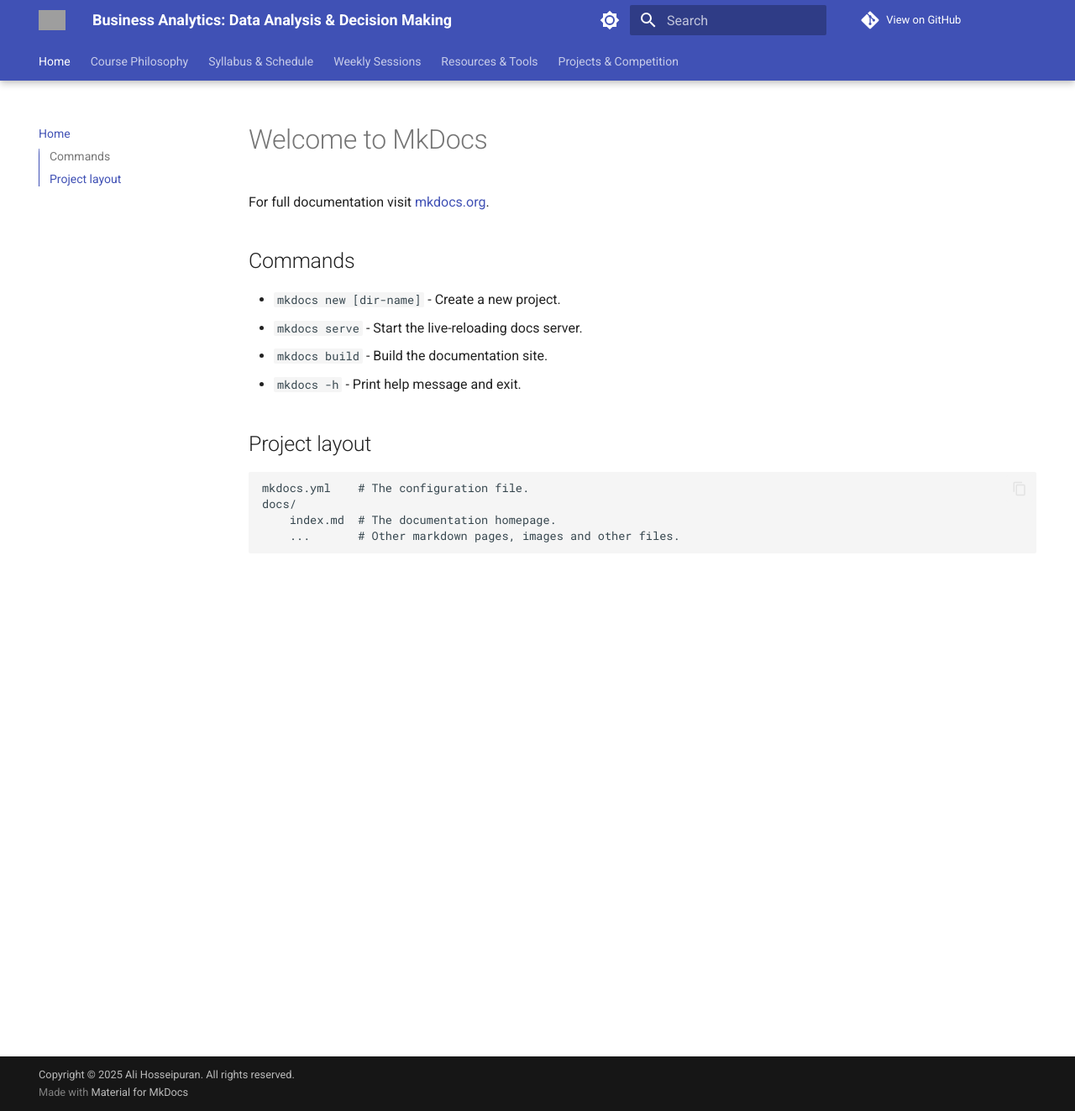
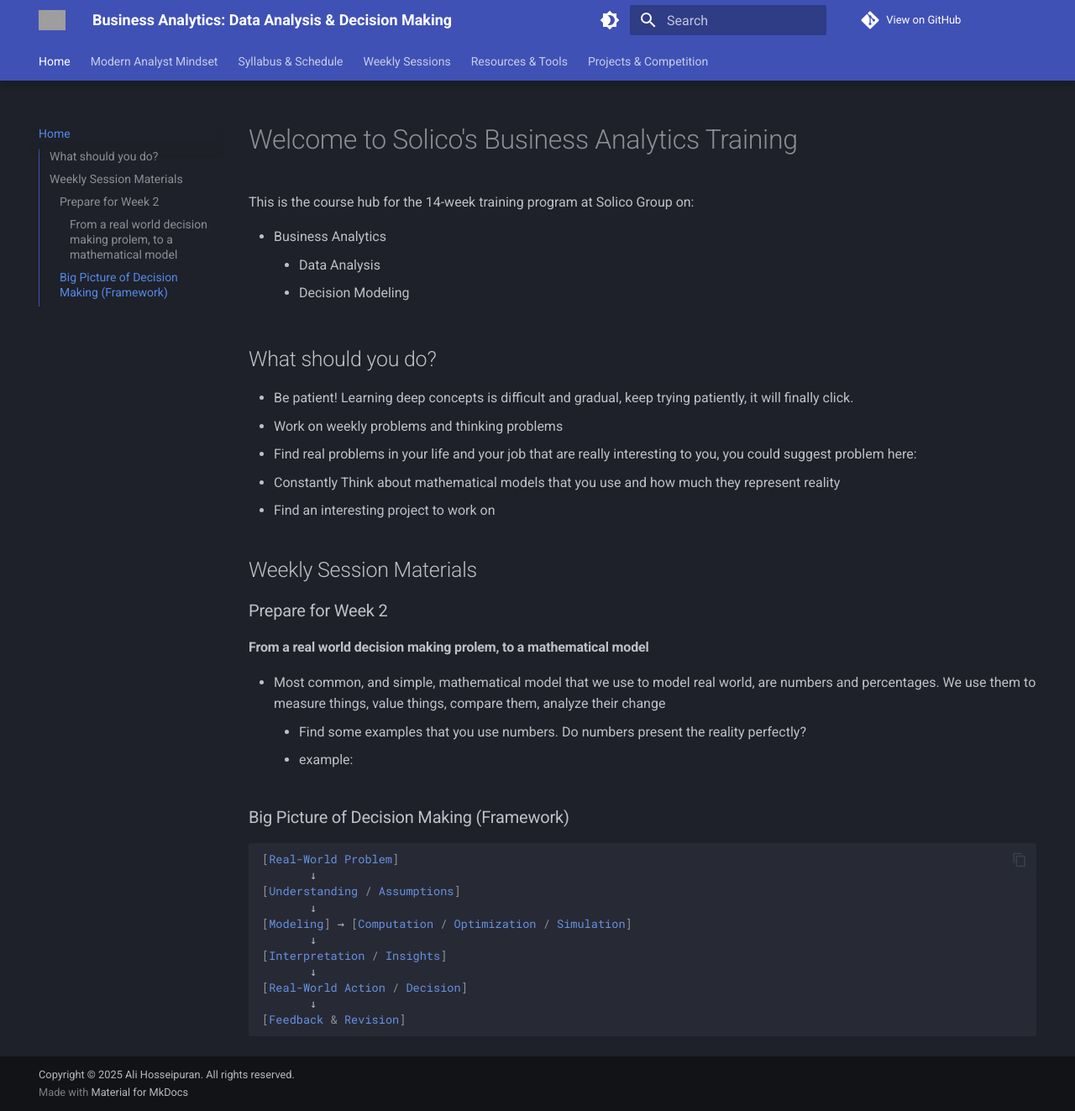
Before and after one commit to TheLoggicalOne/BA_for_Solico, an MkDocs documentation site: the page built from docs/index.md, in a window 1280 px wide and 1323 px high. Shown: the whole window at 84% size. Built offline with MkDocs 1.6.1 and Material for MkDocs 9.7.7, drawn with Linux system fonts in a browser that asks for light colours; comment, search, counter and statistics services are not loaded; grey boxes are pictures that could not be loaded.

Commit message:
first almost acceptable version

````diff
--- a/docs/index.md
+++ b/docs/index.md
@@ -1,17 +1,38 @@
-# Welcome to MkDocs
+# Welcome to Solico's Business Analytics Training
 
-For full documentation visit [mkdocs.org](https://www.mkdocs.org).
+This is the course hub for the 14-week training program at Solico Group on:
 
-## Commands
+- Business Analytics
+    - Data Analysis
+    - Decision Modeling
 
-* `mkdocs new [dir-name]` - Create a new project.
-* `mkdocs serve` - Start the live-reloading docs server.
-* `mkdocs build` - Build the documentation site.
-* `mkdocs -h` - Print help message and exit.
+## What should you do?
+- Be patient! Learning deep concepts is difficult and gradual, keep trying patiently, it will finally click.
+- Work on weekly problems and thinking problems
+- Find real problems in your life and your job that are really interesting to you, you could suggest problem here:
+- Constantly Think about mathematical models that you use and how much they represent reality
+- Find an interesting project to work on
 
-## Project layout
+## Weekly Session Materials
 
-    mkdocs.yml    # The configuration file.
-    docs/
-        index.md  # The documentation homepage.
-        ...       # Other markdown pages, images and other files.
+### Prepare for Week 2
+#### From a real world decision making prolem, to a mathematical model
+- Most common, and simple, mathematical model that we use to model real world, are numbers and percentages. We use them to measure things, value things, compare them, analyze their change
+    - Find some examples that you use numbers. Do numbers present the reality perfectly?
+    - example:
+
+
+### Big Picture of Decision Making (Framework)
+```css
+[Real-World Problem]
+       ↓
+[Understanding / Assumptions]
+       ↓
+[Modeling] → [Computation / Optimization / Simulation]
+       ↓
+[Interpretation / Insights]
+       ↓
+[Real-World Action / Decision]
+       ↓
+[Feedback & Revision]
+```
--- /dev/null
+++ b/docs/mindset.md
@@ -0,0 +1,32 @@
+# The Mindset of a Modern Analyst
+
+Success in business analytics isn't just about mastering tools; it's about cultivating a mindset that can navigate complexity and uncertainty. The most common and costly errors in data analysis are rarely computational—they are conceptual. This section is a guide to the core principles and common cognitive traps we will learn to overcome.
+
+## Embrace Uncertainty
+
+The real world is not a clean set of inputs and outputs. It's a dynamic system governed by randomness and incomplete information. Instead of trying to find the *one thing* that will happen, our goal is to understand the *chances of different possibilities*.
+
+-   **The Future is a Distribution, Not a Number:** A point forecast ("we will sell 10,000 units") is fragile. A probabilistic view ("there's a 60% chance of selling between 8,000-12,000 units, but a 10% chance of selling less than 5,000") is robust. It allows us to manage risk and make better decisions.
+-   **The Power of Thinking in Ranges:** This is a proven strategy. In professional poker, the best players stopped trying to guess their opponent's exact hand. They started thinking about their opponent's *range* of possible hands and used mathematics to play optimally against that entire range. They embraced uncertainty and dominated. Modern AI and machine learning algorithms operate on the same principle.
+
+## A Field Guide to Common Analytical Traps
+
+We are all prone to being fooled by data. Here are some of the most common mistakes we will learn to identify and avoid.
+
+### Fooled by Numbers
+Numbers feel objective, but they are just a partial representation of reality. Is 100°F twice as hot as 50°F? Is a 100% increase in profit from $10 to $20 the same as from $1M to $2M? Understanding the context, scale (additive vs. multiplicative), and meaning behind a number is critical.
+
+### Fooled by False Linearity (The Flaw of Averages)
+Planning based on the average outcome is one of the most dangerous traps in business. If you need a bridge to be 10 feet high on average, building it exactly 10 feet high will be a disaster—half the time it will be too low! Decisions depend on the entire distribution of possibilities, not just the middle point.
+
+### Fooled by Correlation
+Just because two things move together doesn't mean one causes the other. We'll learn to distinguish between coincidence, correlation, and true causation—a skill essential for making interventions that actually work.
+
+### Fooled by Overfitting
+It's easy to build a model that perfectly explains past data. It's much harder to build one that predicts the future. A model that is too complex and "memorizes" the noise in your data is useless for decision-making.
+
+### Fooled by Trying to Predict a Single Future
+This is the trap of non-Bayesian thinking. Instead of planning for one predicted reality, we should use data to update our beliefs about the likelihood of *many* possible futures and make decisions that are robust across them.
+
+### Fooled by Our Models
+George Box famously said, "**All models are wrong, but some are useful.**" We must never forget that our models are simplified representations of the world, not the world itself. Knowing a model's assumptions and limitations is as important as knowing how to build it.
--- /dev/null
+++ b/docs/syllabus.md
@@ -0,0 +1,67 @@
+# Syllabus & Course Structure
+
+This page contains all the logistical details for our 14-week program.
+
+## Learning Objectives
+
+By the end of this course, you will be able to:
+
+-   **Develop scientific thinking** as a decision-making mindset.
+-   Understand the evolution of decision-making: from intuition to data to structured uncertainty.
+-   **Frame business problems** as decision problems under uncertainty.
+-   **Think probabilistically:** understand randomness, variation, and the role of distributions.
+-   Interpret statistical results (e.g., p-values, regression output) critically and in context.
+-   Use regression, simulation, and decision trees as part of a broader decision-making strategy.
+-   Move beyond predictive modeling to **decision modeling**.
+-   Build confidence in evaluating analyses, identifying flaws, and asking sharper questions.
+-   Translate business intuition into models—and model results back into strategic decisions.
+
+## Course Structure
+
+-   **Total Duration:** 14 weeks
+-   **Total Hours:** 56 hours
+    -   **Main Weekly Lecture:** 3 hours per week (interactive Q&A + structured lecture)
+    -   **Weekly Problem Solving / Office Hour:** 1 hour per week
+-   **Suggested Schedule:** Two sessions per week (3 + 1 hours)
+
+## Tentative Weekly Schedule
+
+| Week | Theme                                     | Topics                                                              |
+| :--- | :---------------------------------------- | :------------------------------------------------------------------ |
+| 1    | Kickoff & The Big Picture                 | Course philosophy, decision-making, models, uncertainty, role of AI |
+| 2    | Data Analysis                             | Types of data, randomness, distributions, intuition-building        |
+| 3    | Probability & Decision Making             | Summary statistics, dashboards, decision-making from patterns       |
+| 4    | Statistical Inference I                   | Sampling, confidence intervals, hypothesis testing                 |
+| 5    | Probability Models & Business Decisions   | Expected value, decision trees, payoff matrices                     |
+| 6    | Risk & Simulation                         | Monte Carlo, uncertainty modeling, scenarios                        |
+| 7    | Regression I                              | Basics, coefficients, interpretation, assumptions                   |
+| 8    | Regression II                             | Diagnostics, multicollinearity, real-world failure modes            |
+| 9    | Time Series Forecasting I                 | Seasonality, moving averages, smoothing                             |
+| 10   | Time Series Forecasting II                | ARIMA, planning under uncertainty                                   |
+| 11   | Optimization & Allocation                 | Linear programming, resource allocation, constraints                |
+| 12   | Simulation Models                         | Revisiting simulation, what-if tools, decision impact analysis      |
+| 13   | Causal Thinking & Experiments             | A/B testing, confounding, causal logic, experimental design       |
+| 14   | Competition Finale & Synthesis            | Group project presentations, critique, synthesis, feedback          |
+
+## Materials & Delivery
+
+-   **Thinking Problems:** To spark reflection, you'll receive a problem 3 days before each session.
+-   **Weekly Slides:** Conceptual lecture slides will be provided in English.
+-   **Jupyter Notebooks (Optional):** Select concepts will be illustrated using Python notebooks to showcase end-to-end workflows and highlight key lessons. No programming knowledge is required.
+-   **Supplementary Articles:** I will share articles to deepen your understanding.
+-   **Lectures:** All live lectures will be delivered in Farsi.
+
+## Assessment, Feedback & Anonymity
+
+Your progress will be supported through practical exercises, projects, and a friendly competition. To encourage honest and thoughtful feedback, we will use an anonymous system for surveys and quizzes.
+
+-   At the start of the course, you will each choose a **random unique ID** (e.g., "Falcon42").
+-   Please use this same ID for all surveys and quizzes. This allows me to track learning progress while ensuring your psychological safety.
+
+## Note on Book Data and Tools
+
+The proprietary datasets from the 7th edition of the textbook are not fully available. Where necessary, I will recreate examples usi+ng equivalent public datasets or custom case studies relevant to Solico and the Iranian market. The course's learning value, which is based on conceptual thinking, will not be compromised.
+
+## Licensing and Use of Course Materials
+
+All original materials (slides, exercises, articles, code) developed for this course are copyrighted by the instructor and are intended solely for use by registered participants. They may not be distributed, reproduced, or reused outside this program without prior written permission.
--- /dev/null
+++ b/docs/weeks/week01.md
@@ -0,0 +1,49 @@
+# Week 1: Kickoff & The Big Picture
+
+Welcome to our first session! Today, we lay the foundation for the entire course. We will explore the "big picture" of business analytics and connect the core pillars of decision-making, modeling, and uncertainty.
+
+## Session Goals
+
+-   Give a big picture of decision-making and its connection to optimization, probability, and simulation.
+-   Motivate the importance of building and understanding models.
+-   Address the role of business analytics in the age of AI.
+-   Establish the core mindset for the course: thinking with data.
+
+## The Journey: From Decision to Optimization
+
+At its heart, every business decision involves three components:
+1.  A set of **choices** or actions you can take.
+2.  A set of possible **outcomes** for each choice.
+3.  A **preference** or valuation for each outcome (e.g., profit, cost, market share).
+
+To analyze a decision scientifically, we must first represent it with a **model**—a simplified, logical structure of the problem. When we define a clear, measurable objective (like maximizing profit or minimizing cost), the problem of making the "best" decision becomes an **optimization problem**. This is the foundational link between decision-making and a vast toolkit of mathematical methods.
+
+## The Two Great Challenges in Decision Making
+
+What makes decisions hard? It's not just about picking the highest number.
+
+### 1. Complexity (Even with Certainty)
+Even if you knew exactly what would happen for every choice, decisions can be incredibly complex. Your valuation of an outcome is rarely linear.
+-   **Trade-offs:** You can't maximize profit and quality and speed all at once.
+-   **Diminishing Returns:** The value of the 1000th unit sold is not the same as the value of the 1st.
+-   **Constraints:** You have limited budgets, time, and resources.
+
+### 2. Uncertainty (The Real World)
+This is the biggest challenge. After you make a choice, the final outcome is often random.
+-   You launch a product, but you don't know what competitor actions or economic shifts will occur.
+-   You invest in a stock, but its future price is uncertain.
+
+Your best choice depends on what *could* happen. This is where we must move beyond simple numbers and start thinking about **probability distributions**. The mathematical model of an uncertain future is not a single value, but a range of possibilities and their likelihoods.
+
+This is the motivation for **simulation**. If you had a superpower that let you live a thousand different lives for each choice you make, you could see all the potential outcomes and then come back to pick the choice that worked out best on average. Simulation gives our computers that superpower.
+
+## The Elephant in the Room: Why Not Just Use AI? 🤖
+
+If AI is so powerful, why do we need to learn this? Why use Excel in the age of GPT?
+
+This is a critical question. The answer lies in the difference between **complexity** and **conceptual depth**.
+
+-   **AI is brilliant at handling complexity.** It can analyze millions of data points and find patterns no human ever could.
+-   **AI lacks deep conceptual understanding.** It cannot frame a business problem from scratch. It doesn't understand your company's strategic goals, the operational constraints of your factory, or the subtle needs of your customers. It can't tell you if you're measuring the right thing or if your model's assumptions match reality.
+
+AI is a powerful tool, like a sophisticated bulldozer. But **you** are the architect. You must decide where to dig, what to build, and whether the ground is stable. This course teaches you to be the architect, not just the bulldozer operator.
--- /dev/null
+++ b/docs/weeks/week02.md
@@ -0,0 +1,186 @@
+Great! You're designing the **second session** of your *Business Analytics* course, and you want to:
+
+---
+
+### 🎯 **Session Goals**
+
+* Show the **big picture of decision making**
+* Emphasize the role of **mathematical models** in supporting decisions
+* Discuss the **limits and assumptions** of models
+* Position **probability, statistics, and simulation** in this process
+* Reflect on what matters **most in the AI age**
+* Engage participants with **motivating problems** that provoke thought
+
+---
+
+## 🧠 1. Conceptual Anchor: Decision = Model + Judgment
+
+Open the session with this:
+
+> "All models are wrong, but some are useful." – George Box
+
+Use this to frame **why we model reality**, even if imperfectly.
+
+---
+
+## ⚙️ 2. Big Picture of Decision Making (Framework)
+
+Draw or show this simplified flow:
+
+```
+[Real-World Problem]
+       ↓
+[Understanding / Assumptions]
+       ↓
+[Modeling] → [Computation / Optimization / Simulation]
+       ↓
+[Interpretation / Insights]
+       ↓
+[Real-World Action / Decision]
+       ↓
+[Feedback & Revision]
+```
+
+Now let's support this with real-world thinking challenges 👇
+
+---
+
+## 🔍 3. Motivating Thinking Problems (Real-World Inspired)
+
+Each of these shows the **importance of modeling**, **limitations of models**, and **need for judgment**.
+
+---
+
+### **Problem 1: The Ice Cream Vendor at the Beach**
+
+**Scenario**: You’re selling ice cream at a beach. You can bring 20, 40, or 60 ice creams in a cooler. If you bring too few, you lose customers. Too many, and they melt.
+
+* How should you decide how many to bring?
+* What variables matter?
+* How would you model it?
+* What information would you need?
+* Can a mathematical model give you a perfect answer?
+
+**Themes**: Uncertainty, demand modeling, trade-offs, simulation, model limits.
+
+---
+
+### **Problem 2: Hiring a New Team Member**
+
+You must decide between two candidates:
+
+* Candidate A has experience, high performance, but poor team fit
+* Candidate B is a great team fit, eager to learn, but less experienced
+
+You try to model future team productivity under each scenario.
+
+* What are the variables?
+* What can you quantify?
+* What remains qualitative?
+* Can a spreadsheet or formula help?
+
+**Themes**: Judgment vs. modeling, soft factors, limited info.
+
+---
+
+### **Problem 3: The Bakery Optimization Problem**
+
+You own a bakery and want to maximize profit:
+
+* You make cakes and cookies
+* Each uses flour, labor, and oven time
+* There are constraints (supply, hours)
+
+**Mathematical model possible**: Linear programming
+
+Now:
+
+* What if customer demand is uncertain?
+* What if sugar price changes tomorrow?
+* What if a big buyer suddenly walks in?
+
+**Extension**: How would AI help you? What can it not do?
+
+**Themes**: Optimization, assumptions, volatility, AI limitations
+
+---
+
+### **Problem 4: Marketing Budget Allocation**
+
+You want to allocate a fixed budget between:
+
+* TV ads
+* Instagram influencers
+* Search engine ads
+
+You model conversions per dollar spent based on past data.
+
+Now:
+
+* What if your past data is outdated?
+* What if influencer popularity suddenly changes?
+* What if a competitor enters the market?
+
+**Themes**: Statistics, assumptions, overfitting, causal inference, robustness
+
+---
+
+### **Problem 5: Pandemic Policy Planning**
+
+Governments modeled lockdown policies using:
+
+* Infection rates
+* Mobility data
+* ICU capacity
+
+But:
+
+* Data was uncertain and delayed
+* Behavioral reactions were unpredictable
+* Ethical concerns arose (freedom vs. safety)
+
+Ask: Can any model capture all of this? What should the role of the model be?
+
+**Themes**: Systems thinking, simulation, complexity, uncertainty, judgment
+
+---
+
+## 💡 4. Interactive Prompt
+
+Ask participants:
+
+> Think of a decision **you or your team recently made**.
+>
+> * Did you use a model (even an informal one)?
+> * What was known vs. uncertain?
+> * How would a mathematical model help?
+> * What could it miss?
+
+This encourages **personal reflection** and sets the stage for modeling concepts.
+
+---
+
+## 🧠 5. Bonus: AI-Age Emphasis
+
+Close with discussion:
+
+* AI and data help build better models
+* But **understanding** the **fit between model and real world** becomes even **more important**
+* Humans are still needed for:
+
+  * Framing the problem
+  * Choosing the right model type
+  * Judging when the model’s outputs don’t apply
+  * Ethical considerations
+
+---
+
+## 🧰 Would You Like Slides or Handouts?
+
+I can generate:
+
+* A slide deck outline
+* Markdown or PDF handout summarizing the big picture
+* Jupyter Notebook or Excel-based modeling demos (for the bakery or budget problem)
+
+Let me know what you’d like next.
--- a/mkdocs.yml
+++ b/mkdocs.yml
@@ -1,6 +1,6 @@
 # Project information
 site_name: "Business Analytics: Data Analysis & Decision Making"
-site_url: "https://thloggicalone.github.io/BA_forSolico/" # Replace with your GitHub Pages URL
+site_url: "https://thloggicalone.github.io/BA_for_Solico/" # Replace with your GitHub Pages URL
 site_author: "Ali Hosseipuran"
 site_description: "Course materials for the Business Analytics training program at Solico Group."
 
@@ -20,18 +20,20 @@ theme:
   favicon: assets/logo.png
   palette:
     # Palette toggle for light/dark mode
+    - scheme: slate
+      primary: indigo
+      accent: indigo
+      toggle:
+        icon: material/brightness-4
+        name: Switch to light mode
+
     - scheme: default
       primary: indigo
       accent: indigo
       toggle:
         icon: material/brightness-7
         name: Switch to dark mode
-    - scheme: slate
-      primary: indigo
-      accent: indigo
-      toggle:
-        icon: material/brightness-4
-        name: Switch to light mode
+
   features:
     - navigation.instant
     - navigation.tracking
@@ -59,7 +61,7 @@ markdown_extensions:
 # Navigation Structure
 nav:
   - 'Home': 'index.md'
-  - 'Course Philosophy': 'philosophy.md'
+  - 'Modern Analyst Mindset': 'mindset.md'
   - 'Syllabus & Schedule': 'syllabus.md'
   - 'Weekly Sessions':
     - 'Week 1: Kickoff & The Big Picture': 'weeks/week01.md'
````
Also changed, not shown: docs/projects.md (added, +26 -0 lines), docs/resources.md (added, +18 -0 lines).
